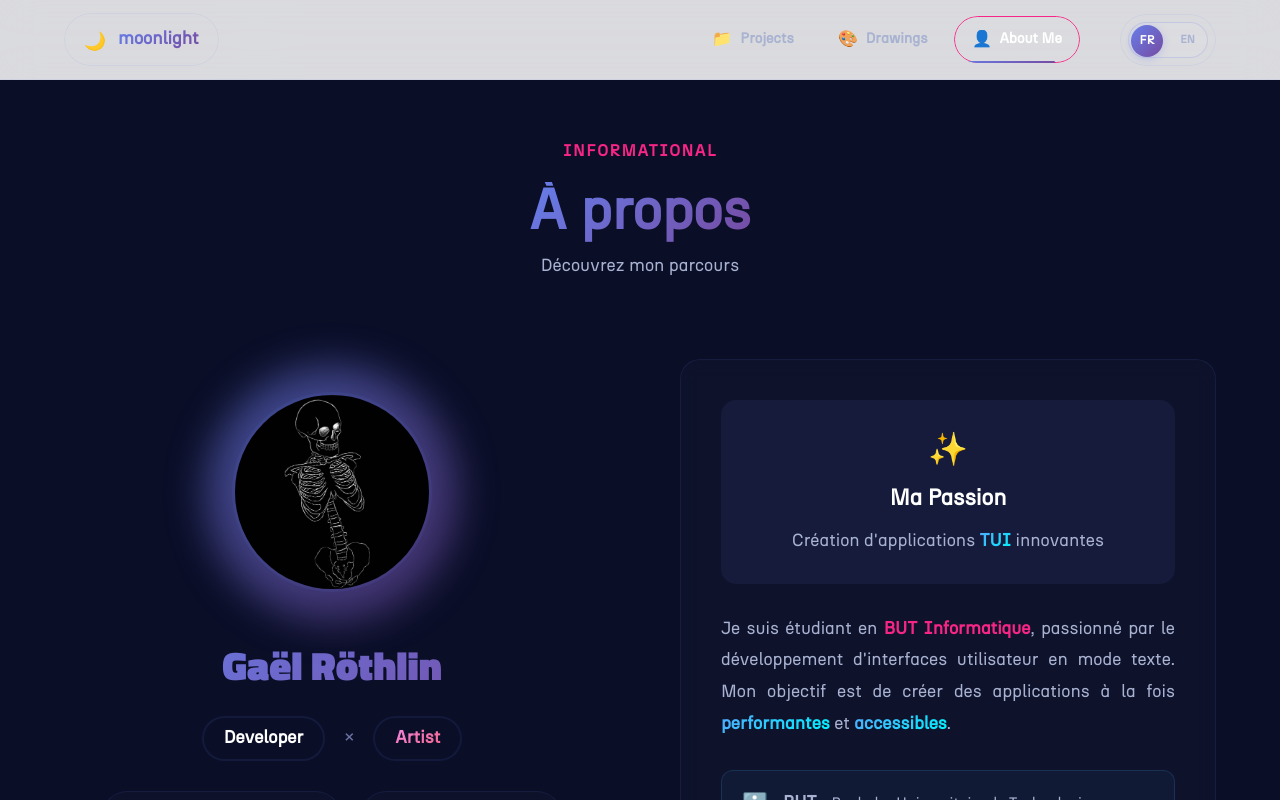
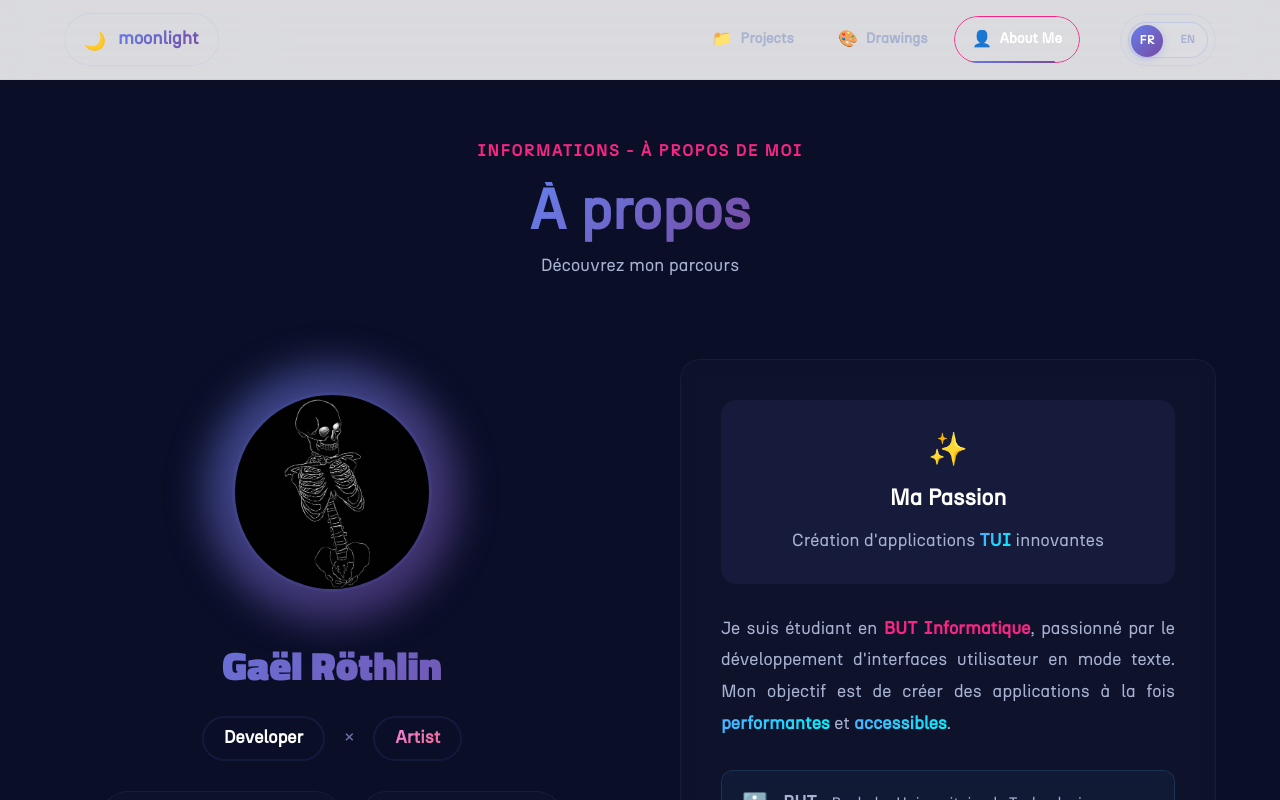
Before and after one commit to moonlight58/portfolio, a Vue app: page /about-me in a window 1280 px wide. Shown: the top 800 px of the page. Built offline with nearby package versions, Linux system fonts and the light colour scheme; a web font is replaced by a local one.

Commit message:
added badge for each tab - added translation of the badges

```diff
--- a/src/i18n/en.json
+++ b/src/i18n/en.json
@@ -108,5 +108,11 @@
   "ProjectSoft": "Soft skills",
   "ProjectChallenges": "Challenges faced",
   "ProjectLink": "Project link",
-  "ProjectAccess": "Access the project"
+  "ProjectAccess": "Access the project",
+
+  "Badge": {
+    "Project": "Technological - Creations",
+    "Drawing": "Artistic - Drawings",
+    "About": "Informational - About Me"
+  }
 }
--- a/src/i18n/fr.json
+++ b/src/i18n/fr.json
@@ -107,5 +107,13 @@
   "ProjectSoft": "Compétences humaines",
   "ProjectChallenges": "Défis relevés",
   "ProjectLink": "Lien du projet",
-  "ProjectAccess": "Accéder au projet"
+  "ProjectAccess": "Accéder au projet",
+
+  "Badge": {
+    "Project": "Technologique - Créations",
+    "Drawing": "Artistique - Dessins",
+    "About": "Informations - À propos de moi"
+  }
+
+
 }
--- a/src/views/AboutView.vue
+++ b/src/views/AboutView.vue
@@ -3,7 +3,7 @@
     <!-- Hero Section -->
     <section class="hero-zone" :class="{ 'hero-loaded': isLoaded }">
       <div class="section-intro">
-        <span class="section-number">Informational</span>
+        <span class="section-number">{{ $t("Badge.About") }}</span>
         <h1 class="section-heading">
           <span class="heading-main">À propos</span>
           <span class="heading-sub">Découvrez mon parcours</span>
--- a/src/views/DrawingView.vue
+++ b/src/views/DrawingView.vue
@@ -3,7 +3,7 @@
     <!-- Hero Section -->
     <section class="hero-section">
       <div class="section-intro">
-        <span class="section-number">Art - Creations</span>
+        <span class="section-number">{{ $t("Badge.Drawing") }}</span>
         <h2 class="section-heading">
           <span class="heading-main">Portfolio Artistique</span>
           <span class="heading-sub">Dark Art & Créations Personnelles</span>
--- a/src/views/ProjectView.vue
+++ b/src/views/ProjectView.vue
@@ -3,7 +3,7 @@
     <!-- Hero Section -->
     <section class="hero-section">
       <div class="section-intro">
-        <span class="section-number">Technological - Creations</span>
+        <span class="section-number">{{ $t("Badge.Project") }}</span>
         <h2 class="section-heading">
           <span class="heading-main">Mes Projets</span>
           <span class="heading-sub"
```
